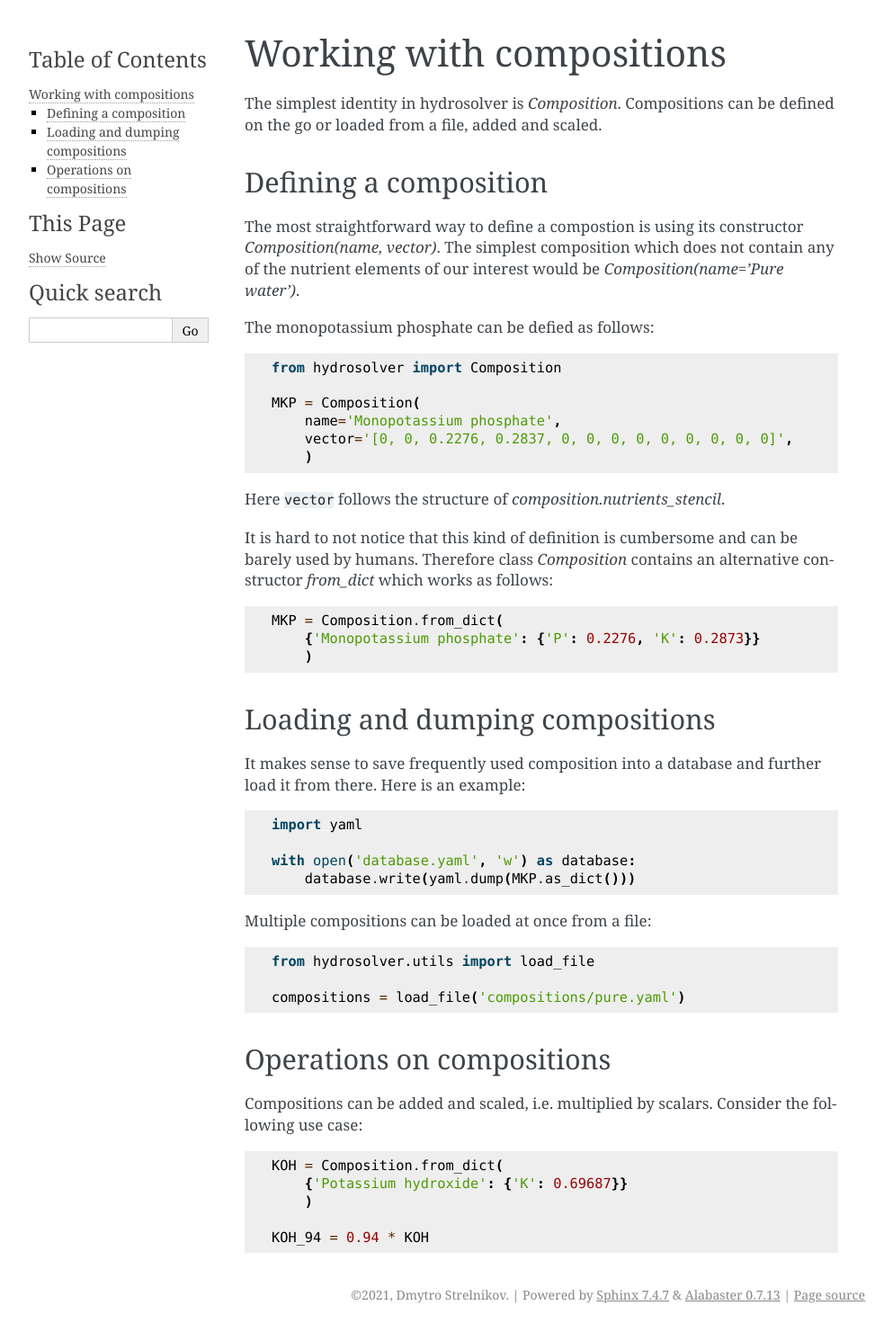
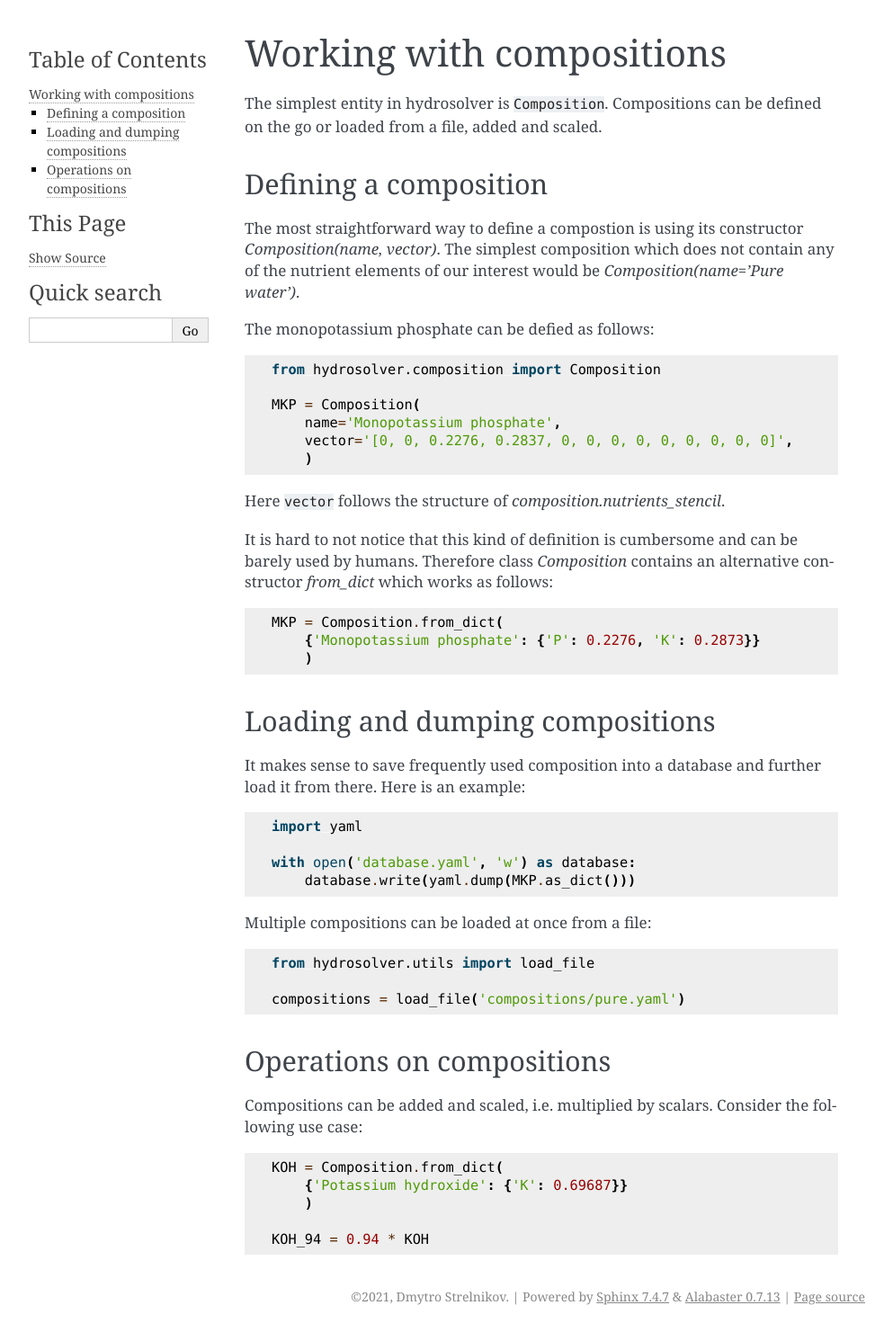
Before and after one commit to dstrelnikov/hydrosolver, a Sphinx documentation site: the page built from docs/working-with-compositions.rst, in a window 1280 px wide. Shown: the whole page at 90% size, without its empty margins (148-1141 px from the left). Built offline with Sphinx 7.4.7, drawn with Linux system fonts in a browser that asks for light colours.

Commit message:
docs: update

```diff
--- a/docs/index.rst
+++ b/docs/index.rst
@@ -6,3 +6,4 @@
    :caption: Contents:
 
    working-with-compositions
+   working-with-solutions
--- a/docs/working-with-compositions.rst
+++ b/docs/working-with-compositions.rst
@@ -1,7 +1,7 @@
 Working with compositions
 =========================
 
-The simplest identity in hydrosolver is `Composition`.
+The simplest entity in hydrosolver is ``Composition``.
 Compositions can be defined on the go or loaded from a file, added and scaled.
 
 
@@ -13,7 +13,7 @@
 
 The monopotassium phosphate can be defied as follows::
 
-    from hydrosolver import Composition
+    from hydrosolver.composition import Composition
 
     MKP = Composition(
         name='Monopotassium phosphate',
```
Also changed, not shown: docs/README.md (deleted, +0 -6 lines), docs/working-with-solutions.rst (added, +27 -0 lines).
